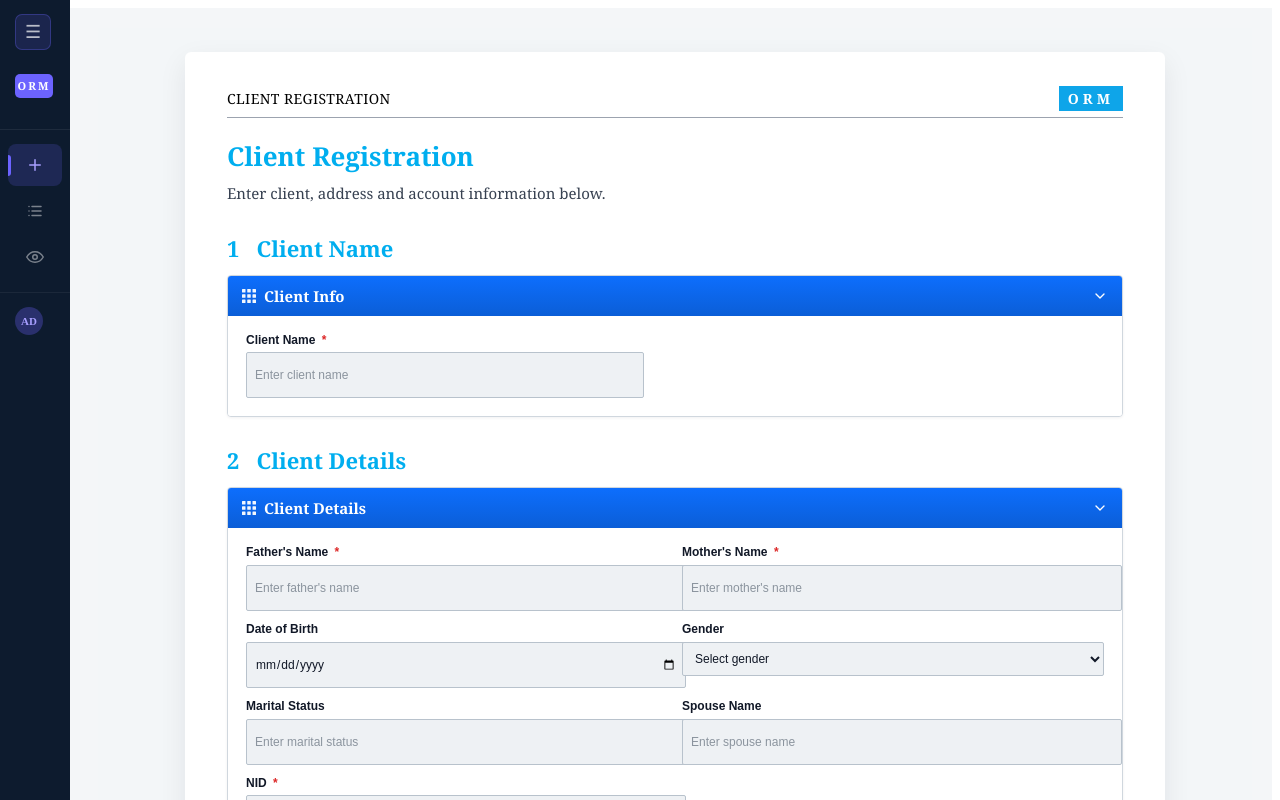
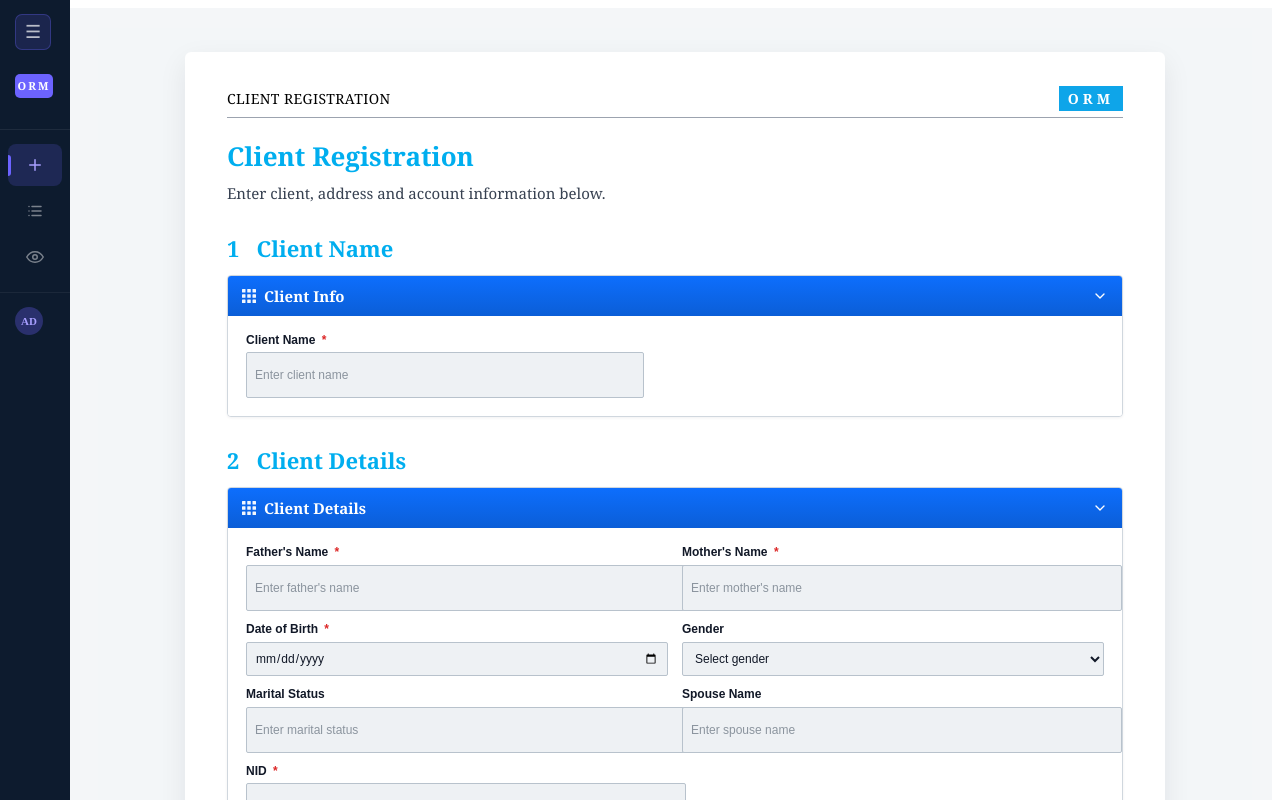
Before and after one commit to Nahidur-Rahman-labib/orm-registration-frontend, an Angular app: page /client/create in a window 1280 px wide. Shown: the top 800 px of the page. Built offline with nearby package versions, Linux system fonts and the light colour scheme; no server answers.

Commit message:
shared date text field implemented

```diff
--- a/src/app/modules/client-registration/client-form/client-form.html
+++ b/src/app/modules/client-registration/client-form/client-form.html
@@ -192,7 +192,7 @@
 
                     <!-- Date of Birth -->
                     <div class="form-field">
-                        <app-text-box label="Date of Birth" type="date" formControlName="dateOfBirth"></app-text-box>
+                        <app-date-picker label="Date of Birth" formControlName="dateOfBirth" [required]="true" max="{{ today }}"></app-date-picker>
 
                         <span class="error-msg" *ngIf="
                 registrationForm.get('details.dateOfBirth')?.touched &&
@@ -501,7 +501,7 @@
 
                     <!-- Open Date -->
                     <div class="form-field">
-                        <app-text-box label="Open Date" type="date" formControlName="accountOpenDt" [required]="true"></app-text-box>
+                        <app-date-picker label="Open Date" formControlName="accountOpenDt" [required]="true"></app-date-picker>
 
                         <span class="error-msg" *ngIf="
                 registrationForm.get('account.accountOpenDt')?.touched &&
@@ -515,12 +515,12 @@
 
                     <!-- Effective Date -->
                     <div class="form-field">
-                        <app-text-box label="Effective Date" type="date" formControlName="effectiveDt"></app-text-box>
+                        <app-date-picker label="Effective Date" formControlName="effectiveDt"></app-date-picker>
                     </div>
 
                     <!-- Expiry Date -->
                     <div class="form-field">
-                        <app-text-box label="Expiry Date" type="date" formControlName="expiryDt"></app-text-box>
+                        <app-date-picker label="Expiry Date" formControlName="expiryDt"></app-date-picker>
                     </div>
 
                     <!-- Limit Amount -->
--- a/src/app/modules/client-registration/client-form/client-form.scss
+++ b/src/app/modules/client-registration/client-form/client-form.scss
@@ -12,9 +12,9 @@
 }
 
 
-/* ========================================
+/*
    Main registration container
-======================================== */
+*/
 
 .registration-page {
     width: 100%;
@@ -28,9 +28,9 @@
 }
 
 
-/* ========================================
+/*
    Page heading
-======================================== */
+   */
 
 .chapter-line {
     display: flex;
@@ -141,7 +141,7 @@ h1 {
 }
 
 
-/* ========================================
+/*
    Form layout
 ======================================== */
 
@@ -263,10 +263,16 @@ app-text-box {
     grid-column: 1 / -1;
 }
 
+app-date-picker {
+    display: block;
+    min-width: 0;
+    width: 100%;
+}
 
-/* ========================================
+
+/*
    Validation errors
-======================================== */
+*/
 
 .form-field .input-error,
 .input-error {
@@ -305,9 +311,9 @@ app-text-box {
 }
 
 
-/* ========================================
+/*
    Form actions
-======================================== */
+*/
 
 .form-actions {
     display: flex;
@@ -350,9 +356,9 @@ app-text-box {
 }
 
 
-/* ========================================
+/*
    Success or backend message
-======================================== */
+*/
 
 .message {
     margin: 16px 0 0;
@@ -364,9 +370,9 @@ app-text-box {
 }
 
 
-/* ========================================
+/*
    Responsive design
-======================================== */
+ */
 
 @media (max-width: 900px) {
      :host {
--- a/src/app/modules/client-registration/client-form/client-form.ts
+++ b/src/app/modules/client-registration/client-form/client-form.ts
@@ -3,6 +3,7 @@ import { CommonModule } from '@angular/common';
 import { FormBuilder, FormGroup, ReactiveFormsModule, Validators } from '@angular/forms';
 import { ActivatedRoute, Router, ParamMap } from '@angular/router';
 import { switchMap, forkJoin } from 'rxjs';
+import { DatePickerComponent } from '../../../shared/components/date-picker/date-picker.component';
 import { ClientRegistrationService } from '../service/client-registration';
 import {
   CreateClientRequest,
@@ -20,7 +21,7 @@ type PanelKey = 'client' | 'details' | 'address' | 'account';
   templateUrl: './client-form.html',
   styleUrls: ['./client-form.scss'],
   standalone: true,
-  imports: [ReactiveFormsModule, CommonModule, TextBoxComponent]
+  imports: [ReactiveFormsModule, CommonModule, TextBoxComponent, DatePickerComponent]
 })
 
 export class ClientForm implements OnInit {
@@ -47,6 +48,8 @@ export class ClientForm implements OnInit {
     address: true,
     account: true
   };
+
+  readonly today = new Date().toISOString().split('T')[0]; // "YYYY-MM-DD"
 
   constructor(
     private fb: FormBuilder,
--- /dev/null
+++ b/src/app/shared/components/date-picker/date-picker.component.html
@@ -0,0 +1,7 @@
+<div class="date-field">
+    <label class="date-label" [for]="inputId">
+    {{ label }}
+    <span *ngIf="required" class="required-mark" aria-hidden="true">*</span>
+  </label>
+    <input class="date-input" [id]="inputId" type="date" [value]="value" [disabled]="disabled" [min]="min" [max]="max" [attr.aria-required]="required" (input)="handleInput($event)" (blur)="handleBlur()" />
+</div>
--- /dev/null
+++ b/src/app/shared/components/date-picker/date-picker.component.scss
@@ -0,0 +1,61 @@
+:host {
+    display: block;
+    width: 100%;
+    min-width: 0;
+    font-family: Arial, sans-serif;
+}
+
+.date-field {
+    display: flex;
+    flex-direction: column;
+    width: 100%;
+    min-width: 0;
+}
+
+.date-label {
+    margin-bottom: 4px;
+    color: #111827;
+    font-size: 12px;
+    font-weight: 600;
+    line-height: 1.4;
+    .required-mark {
+        margin-left: 3px;
+        color: #dc2626;
+    }
+}
+
+.date-input {
+    width: 100%;
+    min-width: 0;
+    height: 34px;
+    padding: 5px 8px;
+    border: 1px solid #b8c2cc;
+    border-radius: 2px;
+    outline: none;
+    background: #eef1f4;
+    color: #111827;
+    font-family: Arial, sans-serif;
+    font-size: 12px;
+    box-sizing: border-box;
+    transition: background-color 0.15s ease, border-color 0.15s ease, box-shadow 0.15s ease;
+    &:hover:not(:disabled) {
+        border-color: #8fa1b3;
+    }
+    &:focus {
+        border-color: #0078d7;
+        background: #ffffff;
+        box-shadow: 0 0 0 2px rgba(0, 120, 215, 0.15);
+    }
+    &:disabled {
+        cursor: not-allowed;
+        background: #e5e7eb;
+        color: #6b7280;
+        opacity: 0.75;
+    }
+}
+
+:host.ng-invalid.ng-touched .date-input {
+    border-color: #e24b4a;
+    background: #fffafa;
+    box-shadow: 0 0 0 2px rgba(226, 75, 74, 0.12);
+}
--- /dev/null
+++ b/src/app/shared/components/date-picker/date-picker.component.ts
@@ -0,0 +1,59 @@
+import {
+    ChangeDetectionStrategy,
+    ChangeDetectorRef,
+    Component,
+    forwardRef,
+    Input
+} from '@angular/core';
+import { CommonModule } from '@angular/common';
+import { ControlValueAccessor, NG_VALUE_ACCESSOR } from '@angular/forms';
+
+let nextDateId = 0;
+
+@Component({
+    selector: 'app-date-picker',
+    standalone: true,
+    imports: [CommonModule],
+    templateUrl: './date-picker.component.html',
+    styleUrls: ['./date-picker.component.scss'],
+    changeDetection: ChangeDetectionStrategy.OnPush,
+    providers: [{
+        provide: NG_VALUE_ACCESSOR,
+        useExisting: forwardRef(() => DatePickerComponent),
+        multi: true
+    }]
+})
+export class DatePickerComponent implements ControlValueAccessor {
+    @Input() label = '';
+    @Input() required = false;
+    @Input() min = '';   // e.g. '1900-01-01'
+    @Input() max = '';   // e.g. today's date for DOB
+
+    readonly inputId = `app-date-picker-${nextDateId++}`;
+    value = '';
+    disabled = false;
+
+    private onChange: (value: string) => void = () => { };
+    private onTouched: () => void = () => { };
+
+    constructor(private cdr: ChangeDetectorRef) { }
+
+    writeValue(val: string | null | undefined): void {
+        this.value = val ?? '';
+        this.cdr.markForCheck();
+    }
+
+    registerOnChange(fn: (value: string) => void): void { this.onChange = fn; }
+    registerOnTouched(fn: () => void): void { this.onTouched = fn; }
+    setDisabledState(disabled: boolean): void {
+        this.disabled = disabled;
+        this.cdr.markForCheck();
+    }
+
+    handleInput(event: Event): void {
+        this.value = (event.target as HTMLInputElement).value;
+        this.onChange(this.value);
+    }
+
+    handleBlur(): void { this.onTouched(); }
+}
```
